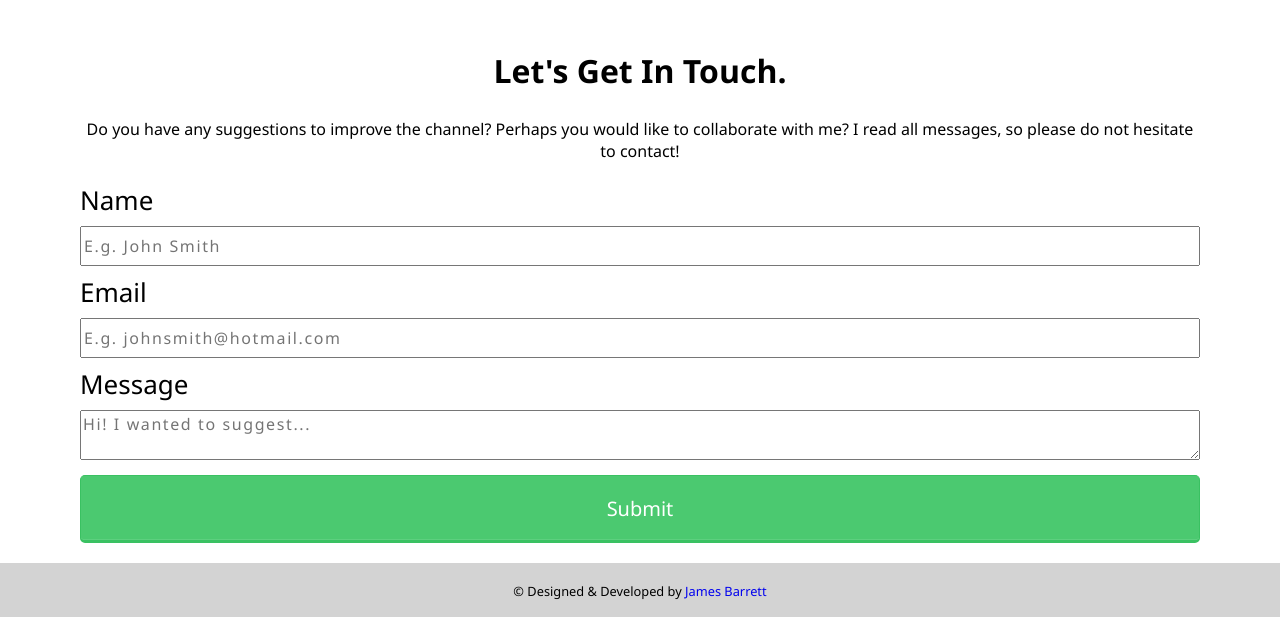
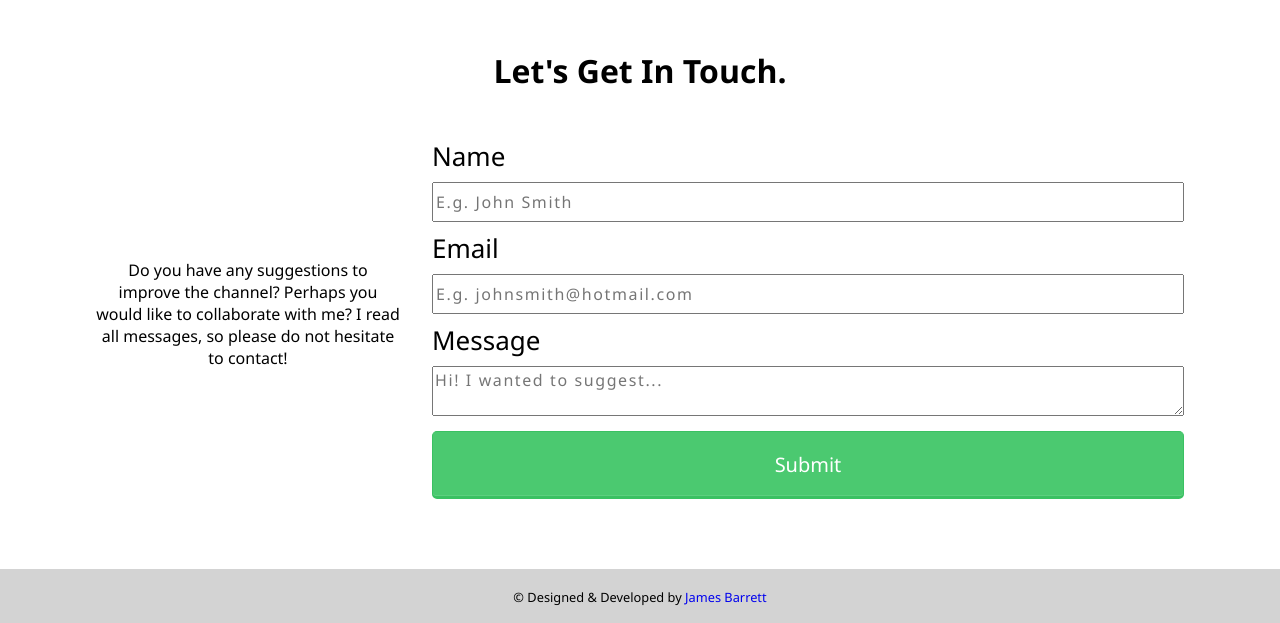
Before and after one commit to jamesbarrett95/www.thepokeraf.co.uk, a PHP site: page / in a window 1280 px wide. Shown: the part 1106-1729 px from the top of the page. Run offline with PHP 8.4, Linux system fonts and the light colour scheme; some libraries are stand-ins or nearby versions.

Commit message:
Initial Design Complete

```diff
--- a/css/stylesheet.css
+++ b/css/stylesheet.css
@@ -96,7 +96,7 @@ header {
   padding: 200px 0;
   background: /* top, transparent red, faked with gradient */
    linear-gradient( rgba(255, 255, 255, 0.48), rgba(255, 255, 255, 0.4)),
-   url(../img/avatar.jpg) no-repeat center center fixed;
+   url(../img/avatar.jpg) no-repeat right top fixed;
    background-size: cover;
 }
 
@@ -115,6 +115,10 @@ header {
   nav a:link,
   nav a:visited {
     color: #000;
+  }
+
+  nav a:hover {
+    color: rgba(0, 0, 0, .5);
   }
 
   .main-nav li {
@@ -272,6 +276,17 @@ iframe {
     float: left;
   }
 
+  .primary-form {
+    width: 70%;
+    float: left;
+  }
+
+  .secondary-form {
+    width: 30%;
+    float: left;
+    margin-top: 125px;
+    }
+
   .col {
     padding-right: 1em;
     padding-left: 1em;
--- a/index.html
+++ b/index.html
@@ -38,7 +38,7 @@
       </header>
 
   <!--Introduction-->
-  <div class="container">
+  <div class="container clearfix">
     <div class="primary col">
       <h2>Who is ThePokeRaf?</h2>
       <p>Hey, what's going on guys? My name's Raf and welcome to the official website
@@ -60,9 +60,12 @@
 
     <!--Contact-->
     <h2>Let's Get In Touch.</h2>
+    <div class="secondary-form col">
       <p class="form-desc-center">Do you have any suggestions to improve the channel? Perhaps you
         would like to collaborate with me? I read all messages, so please do not
         hesitate to contact!</p>
+    </div>
+    <div class="primary-form col">
       <form action="#" method="post" id="register" name="register">
         <label for="name">Name</label>
         <input type="text" id="name" name="user_name" placeholder="E.g. John Smith" required>
@@ -72,6 +75,7 @@
         <textarea id="message" name="user_message" placeholder="Hi! I wanted to suggest..." required></textarea>
         <button type="submit" value="submit">Submit</button>
       </form>
+    </div>
 
   </div>
 
```
Lines whose indentation alone changed are shown as unchanged.
